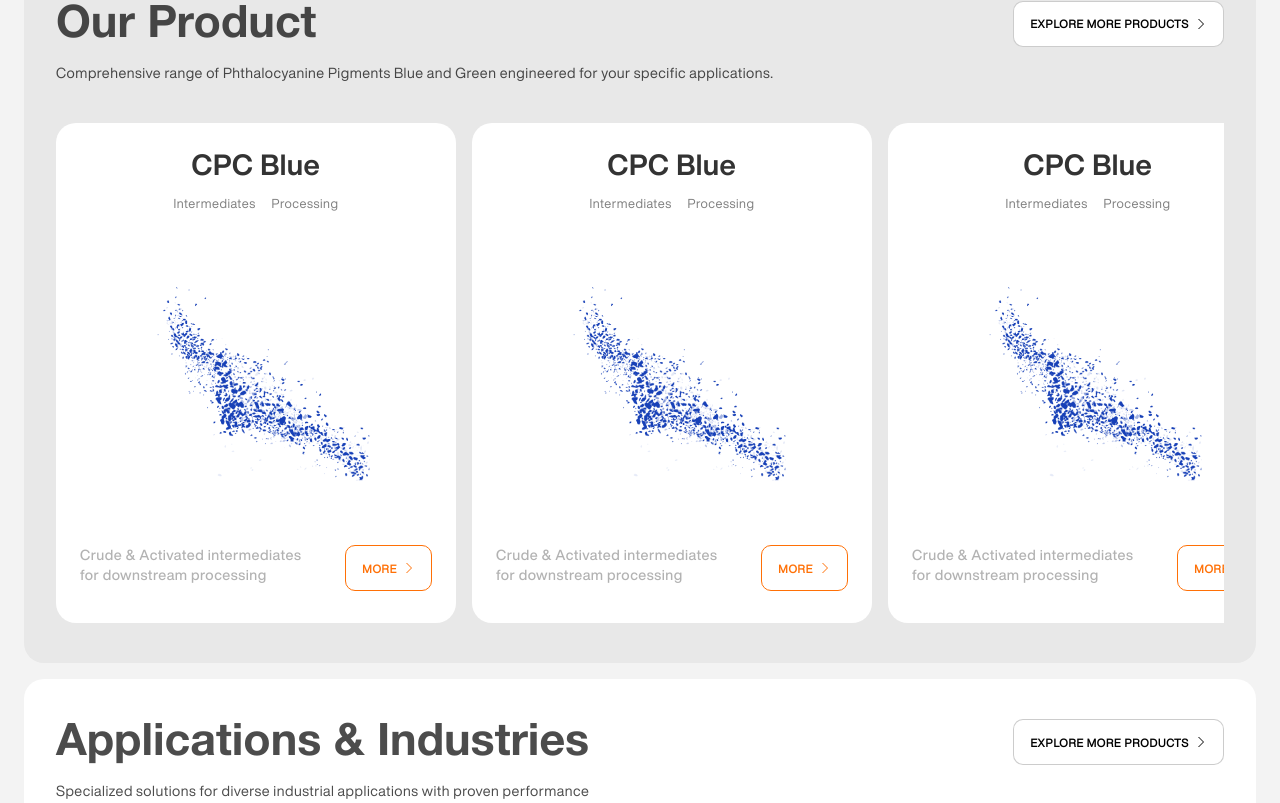
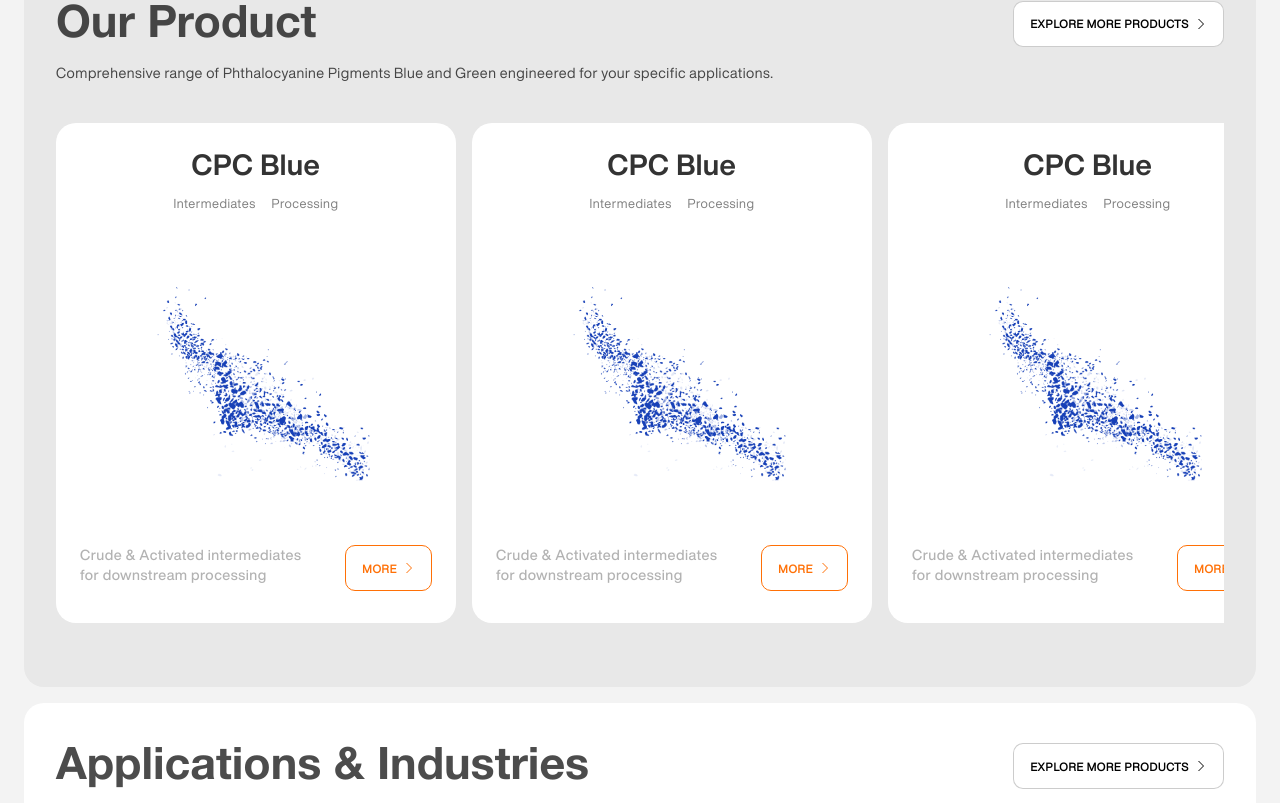
Before and after one commit to ayush-zerror/kesar, a Next.js app: page / in a window 1280 px wide. Shown: the part 1797-2600 px from the top of the page. Built offline with nearby package versions, Linux system fonts and the light colour scheme.

Commit message:
updated slider

```diff
--- a/src/styles/components/common/footer.css
+++ b/src/styles/components/common/footer.css
@@ -1,6 +1,6 @@
 footer {
   width: 100%;
-  padding: 1.5rem 4rem 0;
+  padding: 1.5rem 3.5rem 0;
   font-size: 0.8rem;
   line-height: 22px;
   font-family:para-regular;
--- a/src/styles/components/home.css
+++ b/src/styles/components/home.css
@@ -330,7 +330,19 @@
   display: flex;
   gap: 1rem;
   overflow: hidden;
+  overflow-x: auto;
+  padding-bottom: 1.5rem;
 }
+.product_slider::-webkit-scrollbar {
+  height: 3px;
+  background-color: #0000001A;
+}
+
+.product_slider::-webkit-scrollbar-thumb {
+  background-color: #ff7006;
+  border-radius: 10px;
+}
+
 .product_card {
   width: 400px;
   height: 500px;
```
Also changed, not shown: public/images/product/product.png (added).
